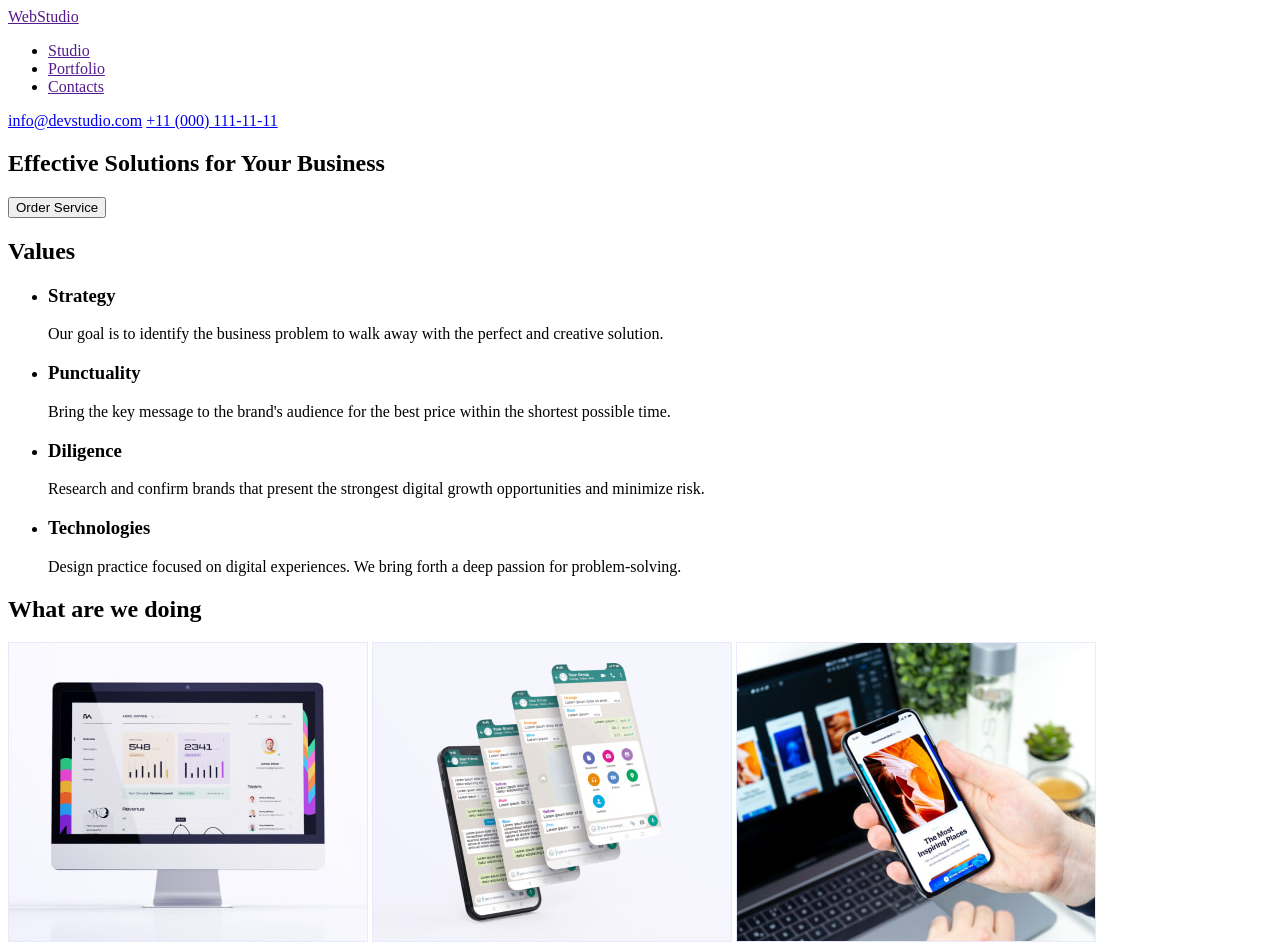
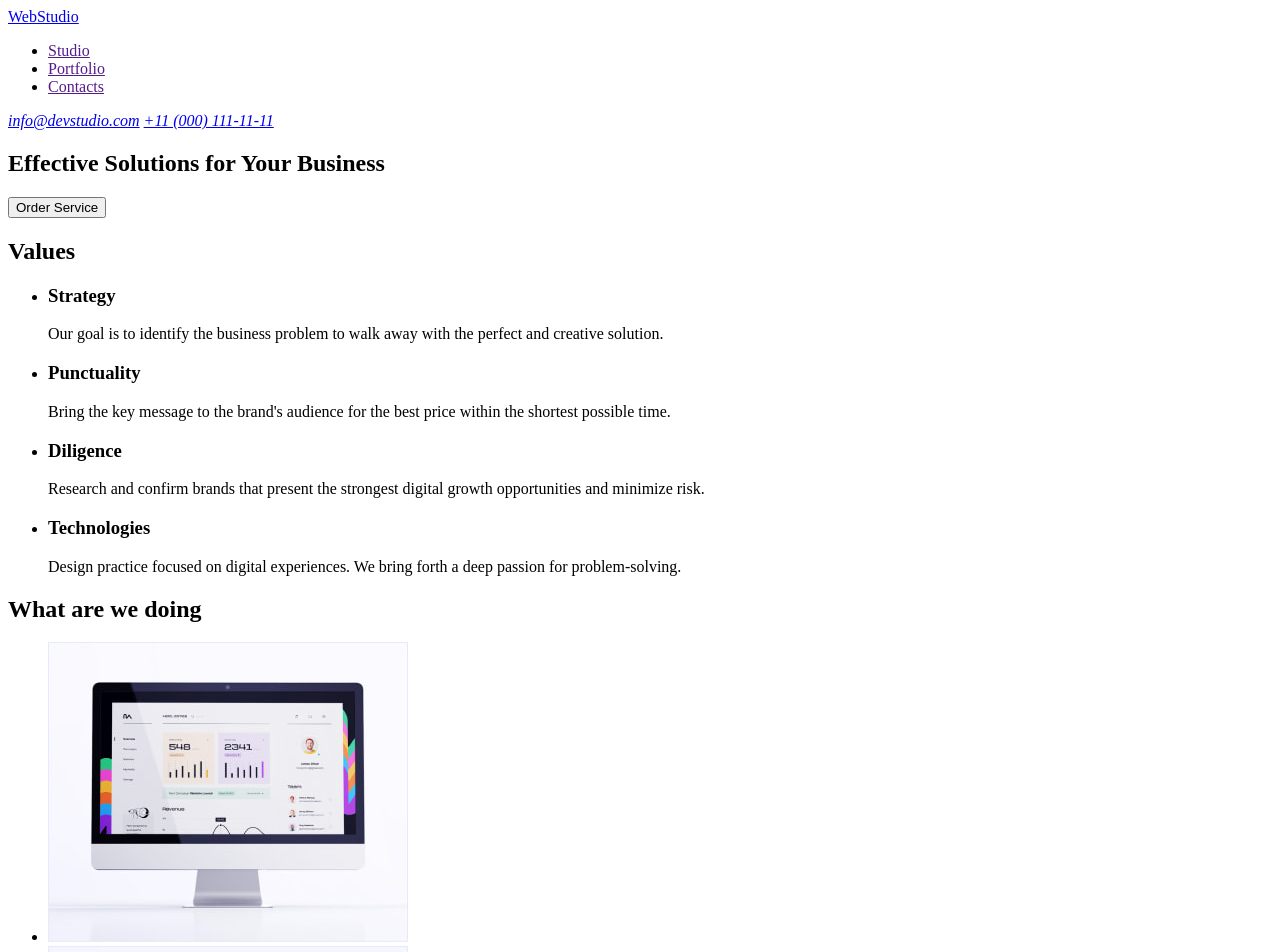
Before and after one commit to LIGHT131313/goit-markup-hw-01, a plain HTML site: page index.html in a window 1280 px wide. Shown: the top 952 px of the page. Drawn offline with Linux system fonts and the light colour scheme.

Commit message:
Error correction

```diff
--- a/index.html
+++ b/index.html
@@ -11,16 +11,18 @@
 <body>
   <!-- Header -->
   <header>
-    <a href="">WebStudio</a>
     <nav>
+      <a href="./index.html">WebStudio</a>
       <ul>
         <li><a href="">Studio</a></li>
         <li><a href="">Portfolio</a></li>
         <li><a href="">Contacts</a></li>
       </ul>
     </nav>
-    <a href="info@devstudio.com">info@devstudio.com</a>
-    <a href="tel://+110001111111">+11 (000) 111-11-11</a>
+    <address>
+      <a href="mailto:info@devstudio.com">info@devstudio.com</a>
+      <a href="tel:+110001111111">+11 (000) 111-11-11</a>
+    </address>
   </header>
 
   <!-- Main -->
@@ -53,28 +55,30 @@
     </section>
     <section>
       <h2>What are we doing</h2>
-      <img src="./images/computer.jpg" alt="computer" width="360">
-      <img src="./images/slides_screen.jpg" alt="slides_screen" width="360">
-      <img src="./images/phone.jpg" alt="phone" width="360">
+      <ul>
+        <li><img src="./images/computer.jpg" alt="computer" width="360"></li>
+        <li><img src="./images/slides_screen.jpg" alt="slides_screen" width="360"></li>
+        <li><img src="./images/phone.jpg" alt="phone" width="360"></li>
+      </ul>
     </section>
 
     <section>
       <h2>Our Team</h2>
       <ul>
         <li><img src="./images/employee1.jpg" alt="employee1" width="264">
-          <h4>Mark Guerrero</h4>
+          <h3>Mark Guerrero</h3>
           <p>Product Designer</p>
         </li>
         <li><img src="./images/employee2.jpg" alt="employee2" width="264">
-          <h4>Tom Ford</h4>
+          <h3>Tom Ford</h3>
           <p>Frontend Developer</p>
         </li>
         <li><img src="./images/employee3.jpg" alt="employee3" width="264">
-          <h4>Camila Garcia</h4>
+          <h3>Camila Garcia</h3>
           <p>Marketing</p>
         </li>
         <li><img src="./images/employee4.jpg" alt="employee4" width="264">
-          <h4>Daniel Wilson</h4>
+          <h3>Daniel Wilson</h3>
           <p>UI Designer</p>
         </li>
       </ul>
@@ -83,7 +87,7 @@
 
   <!-- Footer -->
   <footer>
-    <a href="">WebStudio</a>
+    <a href="./index.html">WebStudio</a>
     <p>Increase the flow of customers and sales for your business with digital marketing & growth solutions.</p>
   </footer>
 </body>
```
